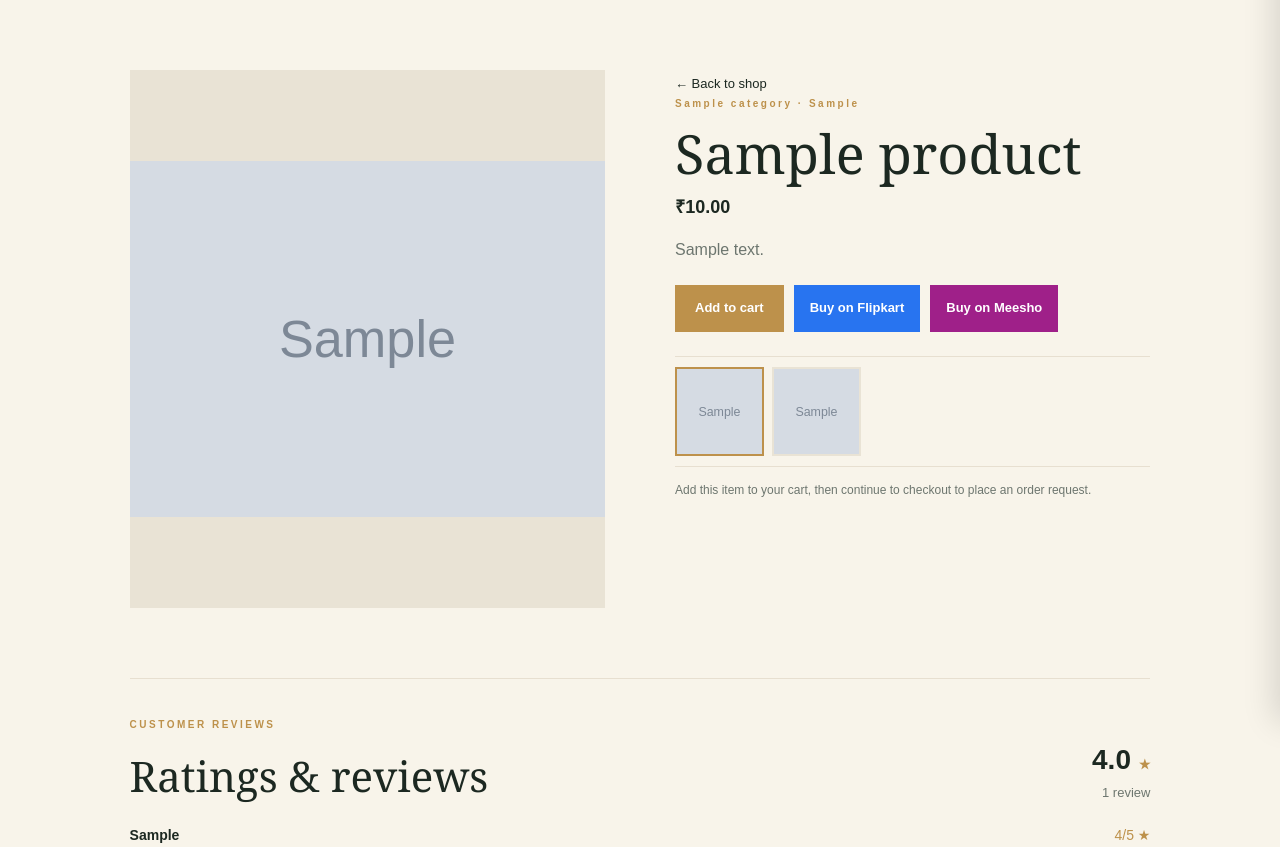
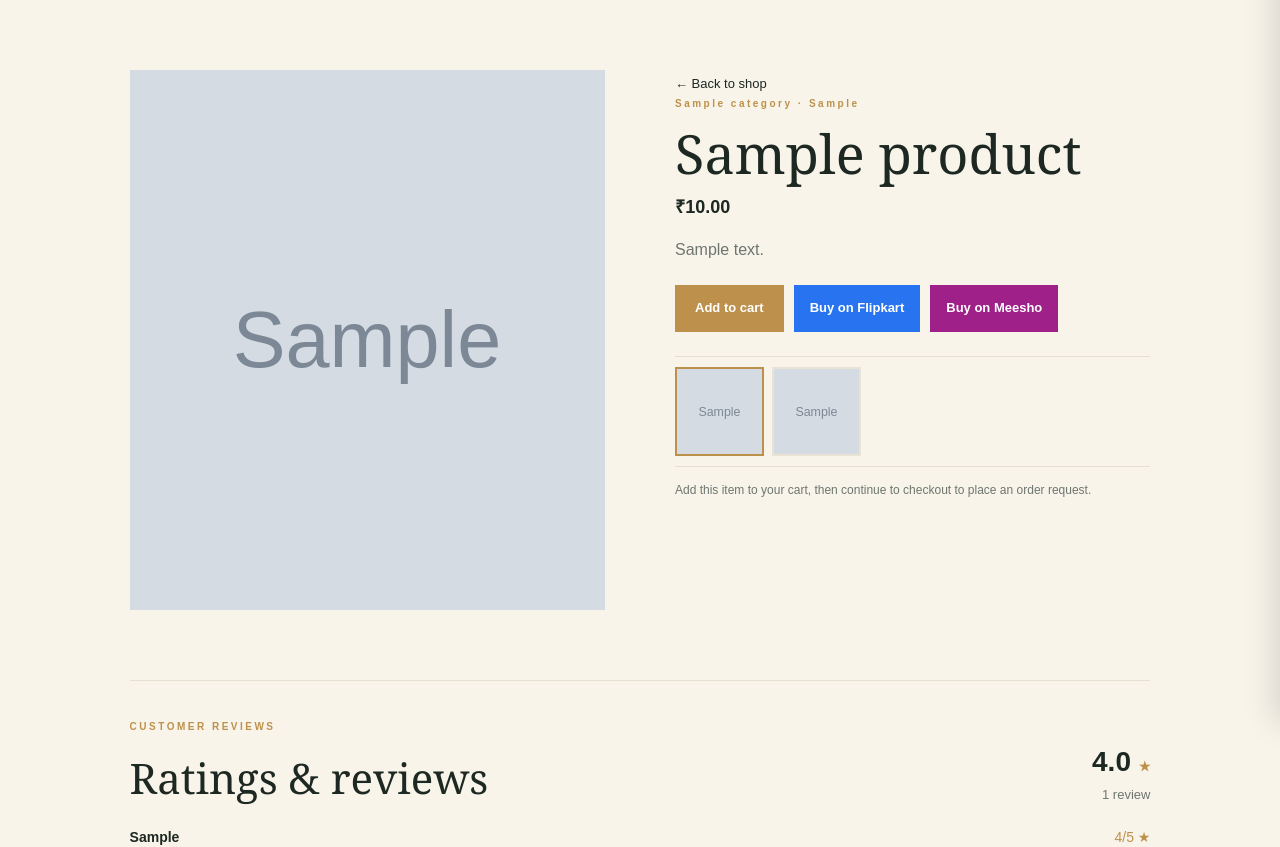
Before and after one commit to harvisdelights/harvis_delights_website, a Django app: a page that uses store/templates/store/base.html in a window 1280 px wide. Shown: the part 78-925 px from the top of the page. Run offline with Django 5.2, Linux system fonts and the light colour scheme; tables that the repository leaves empty hold one stand-in row (values such as "Sample post"); grey boxes marked "Sample" are stand-in pictures.

Commit message:
Revert "uploaded image adjustability"
This reverts commit 23dc97dd95d7fbb1be164509f1ace5c03e6b0ec4.

```diff
--- a/store/static/store/gallery.css
+++ b/store/static/store/gallery.css
@@ -1,30 +1,9 @@
 .product-gallery {
   min-width: 0;
-  align-self: start;
 }
 
 .gallery-main {
   width: 100%;
-  height: clamp(360px, 42vw, 540px);
-  overflow: hidden;
-  isolation: isolate;
-}
-
-/*
- * Admin uploads can have any dimensions. Keep every image inside a predictable
- * gallery frame so a tall portrait image cannot expand the detail grid into
- * the reviews below it. `contain` preserves the complete pack/product image
- * instead of cropping it; the existing neutral gallery background fills any
- * spare space.
- */
-.product-gallery .gallery-main img {
-  display: block;
-  width: 100%;
-  height: 100%;
-  max-width: 100%;
-  max-height: 100%;
-  object-fit: contain;
-  object-position: center;
 }
 
 .gallery-thumb {
@@ -55,9 +34,3 @@
   border-top: 1px solid var(--line);
   border-bottom: 1px solid var(--line);
 }
-
-@media (max-width: 720px) {
-  .product-gallery .gallery-main {
-    height: 350px;
-  }
-}
```
